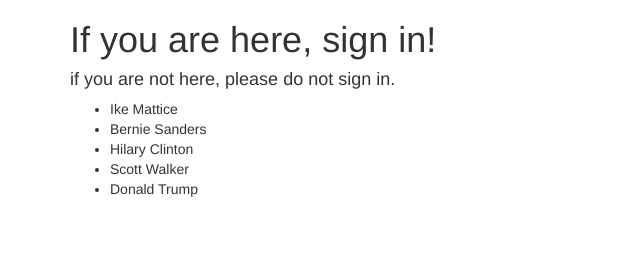
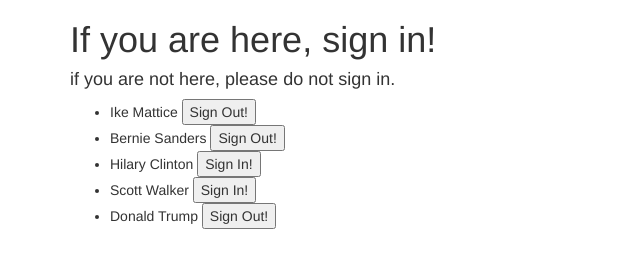
Before and after one commit to imattice/student_sign_in, a plain HTML site: page index.html at #!/students in a window 1280 px wide. Shown: the whole page, without its empty margins (0-640 px from the left). Drawn offline with nearby package versions, Linux system fonts and the light colour scheme.

Commit message:
make correct buttons show for each student based off of in_class value in students.html.

```diff
--- a/partials/students.html
+++ b/partials/students.html
@@ -5,5 +5,7 @@
 <ul>
     <li ng-repeat='student in students'>
         {{ student.name }}
+        <button ng-show ='student.in_class == false' type='submit'>Sign In!</button>
+        <button ng-show ='student.in_class == true' type='submit'>Sign Out!</button>
     </li>
 </ul>
```
